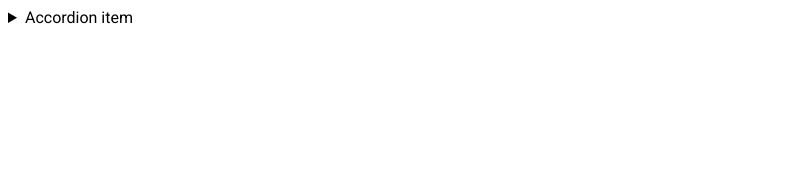
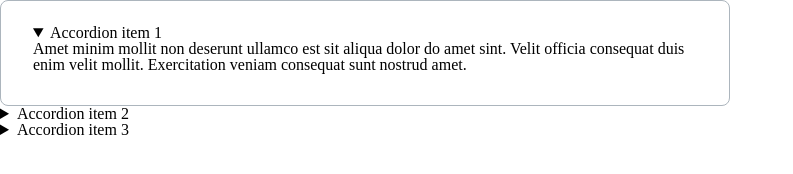
Before and after one commit to js-tasks-ru/htmlcss-20230530_julnbul, a website: page 03-lection1/02-accordion/index.html in a window 1280 px wide. Shown: the whole page, without its empty margins (0-793 px from the left). Drawn offline with Linux system fonts and the light colour scheme.

Commit message:
start accordion

```diff
--- a/03-lection1/02-accordion/accordion.css
+++ b/03-lection1/02-accordion/accordion.css
@@ -1 +1,7 @@
 /* Стилизация аккордеона */
+.block {
+  width: 730px;
+  padding: 24px 32px 32px 32px;
+  border: 1px solid var(--grey-3);
+  border-radius: 8px;
+}
--- a/03-lection1/02-accordion/index.html
+++ b/03-lection1/02-accordion/index.html
@@ -6,13 +6,23 @@
         <link rel="stylesheet" href="./accordion.css">
     </head>
     <body>
+        <details open class="block">
+            <summary>
+              Accordion item 1
+            </summary>
+            <p> Amet minim mollit non deserunt ullamco est sit aliqua dolor do amet sint. Velit officia consequat duis enim velit mollit. Exercitation veniam consequat sunt nostrud amet.</p>
+        </details>
         <details>
-            <summary>
-                Accordion item
-            </summary>
-            <p>
-                Hidden content
-            </p>
-        </details>
+          <summary>
+            Accordion item 2
+          </summary>
+          <p> Amet minim mollit non deserunt ullamco est sit aliqua dolor do amet sint. Velit officia consequat duis enim velit mollit. Exercitation veniam consequat sunt nostrud amet.</p>
+      </details>
+      <details>
+        <summary>
+          Accordion item 3
+        </summary>
+        <p> Amet minim mollit non deserunt ullamco est sit aliqua dolor do amet sint. Velit officia consequat duis enim velit mollit. Exercitation veniam consequat sunt nostrud amet.</p>
+    </details>
     </body>
 </html>
--- a/assets/css/main.css
+++ b/assets/css/main.css
@@ -1,4 +1,5 @@
 @import '../fonts/fonts.css';
+@import './reset.css';
 
 :root {
     --white: #ffffff;
--- /dev/null
+++ b/assets/css/reset.css
@@ -0,0 +1,73 @@
+/* http://meyerweb.com/eric/tools/css/reset/
+   v5.0.1 | 20191019
+   License: none (public domain)
+*/
+
+html, body, div, span, applet, object, iframe,
+h1, h2, h3, h4, h5, h6, p, blockquote, pre,
+a, abbr, acronym, address, big, cite, code,
+del, dfn, em, img, ins, kbd, q, s, samp,
+small, strike, strong, sub, sup, tt, var,
+b, u, i, center,
+dl, dt, dd, menu, ol, ul, li,
+fieldset, form, label, legend,
+table, caption, tbody, tfoot, thead, tr, th, td,
+article, aside, canvas, details, embed,
+figure, figcaption, footer, header, hgroup,
+main, menu, nav, output, ruby, section, summary,
+time, mark, audio, video {
+	margin: 0;
+	padding: 0;
+	border: 0;
+	font-size: 100%;
+	font: inherit;
+	vertical-align: baseline;
+}
+/* HTML5 display-role reset for older browsers */
+article, aside, details, figcaption, figure,
+footer, header, hgroup, main, menu, nav, section {
+	display: block;
+}
+/* HTML5 hidden-attribute fix for newer browsers */
+*[hidden] {
+    display: none;
+}
+body {
+	line-height: 1;
+}
+menu, ol, ul {
+	list-style: none;
+}
+blockquote, q {
+	quotes: none;
+}
+blockquote:before, blockquote:after,
+q:before, q:after {
+	content: '';
+	content: none;
+}
+table {
+	border-collapse: collapse;
+	border-spacing: 0;
+}
+
+
+/*-----------------------------*/
+
+*,
+*:before,
+*:after {
+  box-sizing: border-box;
+}
+
+a,
+a:visited,
+a:hover {
+  text-decoration: none;
+}
+
+input,
+button,
+textarea {
+  font-family: inherit;
+}
```
